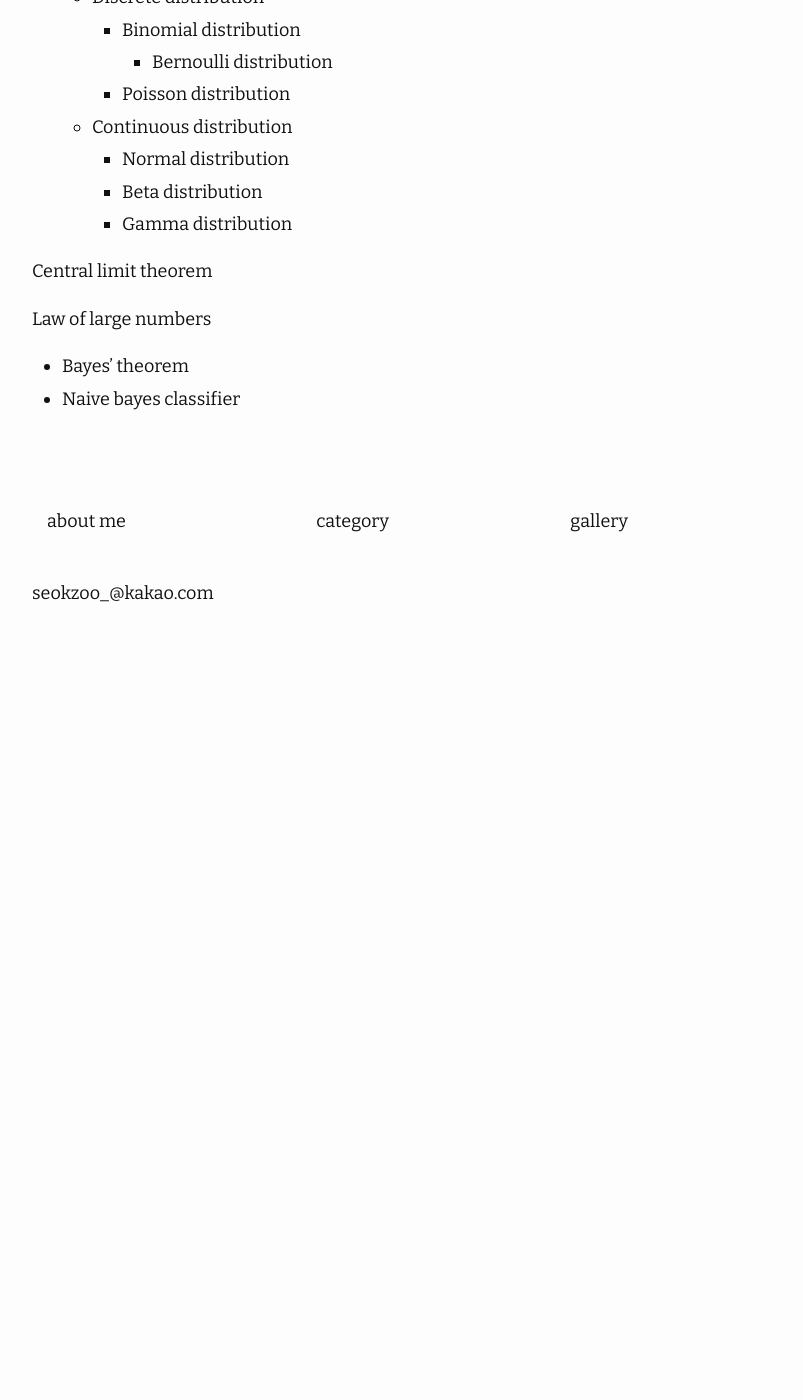
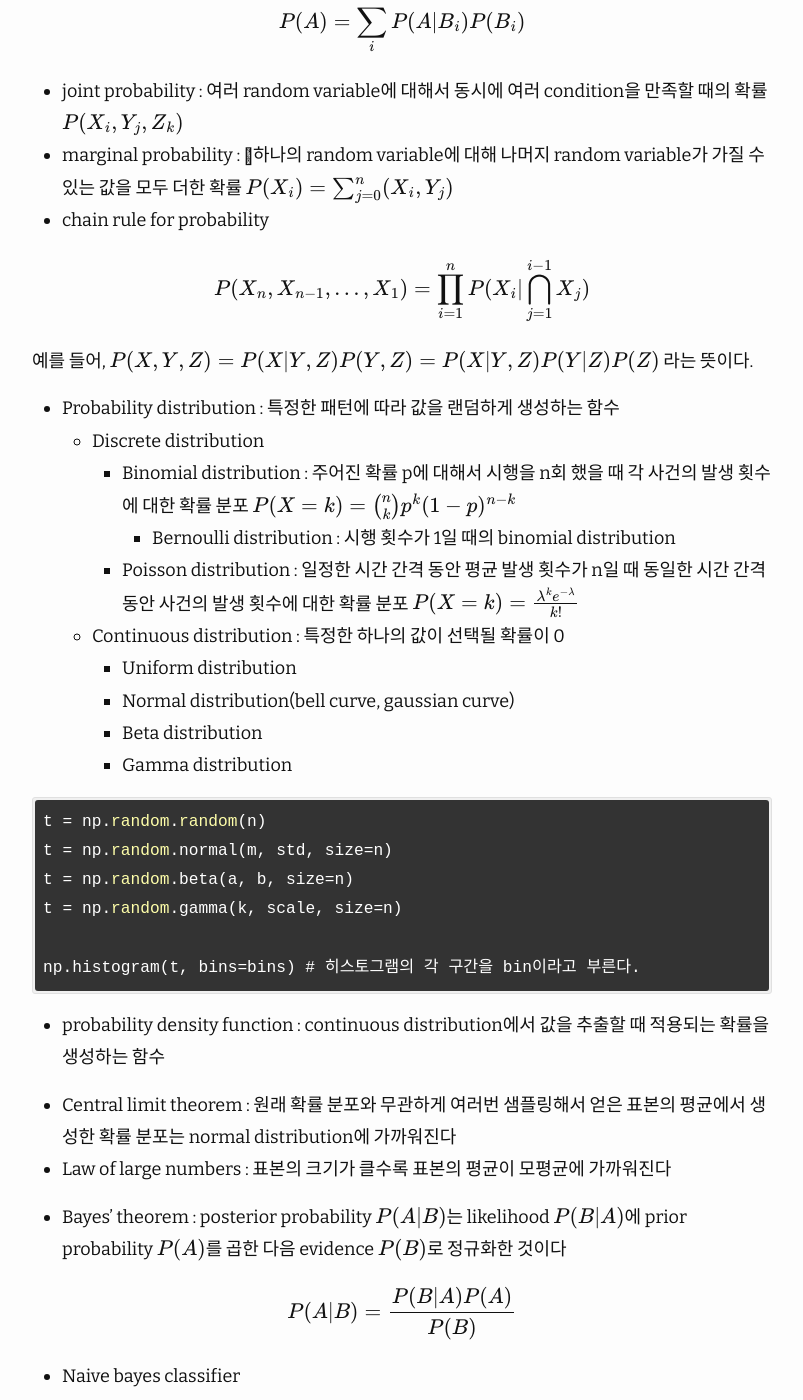
Before and after one commit to seokzoo/seokzoo.github.io, a Jekyll site: the page built from _posts/2024-01-17-독서정리-딥러닝을-위한-수학.md, in a window 1280 px wide and 1400 px high, scrolled down 2794 px. Shown: the whole window, without its empty margins (238-1041 px from the left). Built offline with Jekyll 4.4.1, drawn with Linux system fonts in a browser that asks for light colours; nearby versions of some CDN libraries; formulas are drawn with MathJax 3; before the commit the page ends 3439 px from its top, so only the background shows below that; some of the changed text lies outside the part shown.

Commit message:
update post

````diff
--- a/_posts/2024-01-17-독서정리-딥러닝을-위한-수학.md
+++ b/_posts/2024-01-17-독서정리-딥러닝을-위한-수학.md
@@ -3,6 +3,10 @@ layout: post
 title: 독서정리 - 딥러닝을 위한 수학 (공사중)
 categories: 독서정리
 ---
+# Contents
+* TOC
+{:toc}
+
 ## Ch1. 도구 소개
 - Numpy
 
@@ -15,8 +19,9 @@ a.dtype # uint8
 np.zeros((3,4)).shape # (3,4)
 np.ones((3,4)).size # 12
 
-# arange and indexing
+# arange and linspace and such
 a = np.arange(12).reshape((3,4))
+a = np.linspace(0, 8, 20) # [0, 8]을 20개로 균등하게 나눈 값들을 반환
 '''
 array([[ 0,  1,  2,  3],
        [ 4,  5,  6,  7],
@@ -81,19 +86,42 @@ $$ P(X_n,X_{n-1},\dots,X_1)=\prod_{i=1}^nP(X_i|\bigcap^{i-1}_{j=1} X_j)$$
 
 예를 들어, $P(X,Y,Z)=P(X\vert Y,Z)P(Y,Z)=P(X\vert Y,Z)P(Y\vert Z)P(Z)$ 라는 뜻이다.
 
-- Probability distribution
+- Probability distribution : 특정한 패턴에 따라 값을 랜덤하게 생성하는 함수
 	- Discrete distribution
-		- Binomial distribution
-			- Bernoulli distribution
-		- Poisson distribution
-	- Continuous distribution
-		- Normal distribution
+		- Binomial distribution : 주어진 확률 p에 대해서 시행을 n회 했을 때 각 사건의 발생 횟수에 대한 확률 분포 $P(X=k)=\binom nk p^{k}(1-p)^{n-k}$
+			- Bernoulli distribution : 시행 횟수가 1일 때의 binomial distribution
+		- Poisson distribution : 일정한 시간 간격 동안 평균 발생 횟수가 n일 때 동일한 시간 간격 동안 사건의 발생 횟수에 대한 확률 분포 $P(X=k)=\frac{\lambda^k e^{-\lambda}}{k!}$
+	- Continuous distribution : 특정한 하나의 값이 선택될 확률이 0
+		- Uniform distribution
+		- Normal distribution(bell curve, gaussian curve)
 		- Beta distribution
 		- Gamma distribution
 
-Central limit theorem
+``` python
+t = np.random.random(n)
+t = np.random.normal(m, std, size=n)
+t = np.random.beta(a, b, size=n)
+t = np.random.gamma(k, scale, size=n)
 
-Law of large numbers
+np.histogram(t, bins=bins) # 히스토그램의 각 구간을 bin이라고 부른다.
+```
 
-- Bayes' theorem
+- probability density function : continuous distribution에서 값을 추출할 때 적용되는 확률을 생성하는 함수
+
+- Central limit theorem : 원래 확률 분포와 무관하게 여러번 샘플링해서 얻은 표본의 평균에서 생성한 확률 분포는 normal distribution에 가까워진다
+- Law of large numbers : 표본의 크기가 클수록 표본의 평균이 모평균에 가까워진다
+
+- Bayes' theorem : posterior probability $P(A\vert B)$는 likelihood $P(B\vert A)$에 prior probability $P(A)$를 곱한 다음 evidence $P(B)$로 정규화한 것이다
+
+$$ P(A\vert B)=\frac{P(B\vert A)P(A)}{P(B)}$$
+
 - Naive bayes classifier
+
+
+## Ch3. 통계
+## Ch4. 선형대수
+## Ch5. 미분과 행렬 미분
+## Ch6. 신경망의 데이터 흐름
+## Ch7. 역전파
+## Ch8. 경사하강법
+## Ch9. 부록
````
Also changed, not shown: 3 other files.
